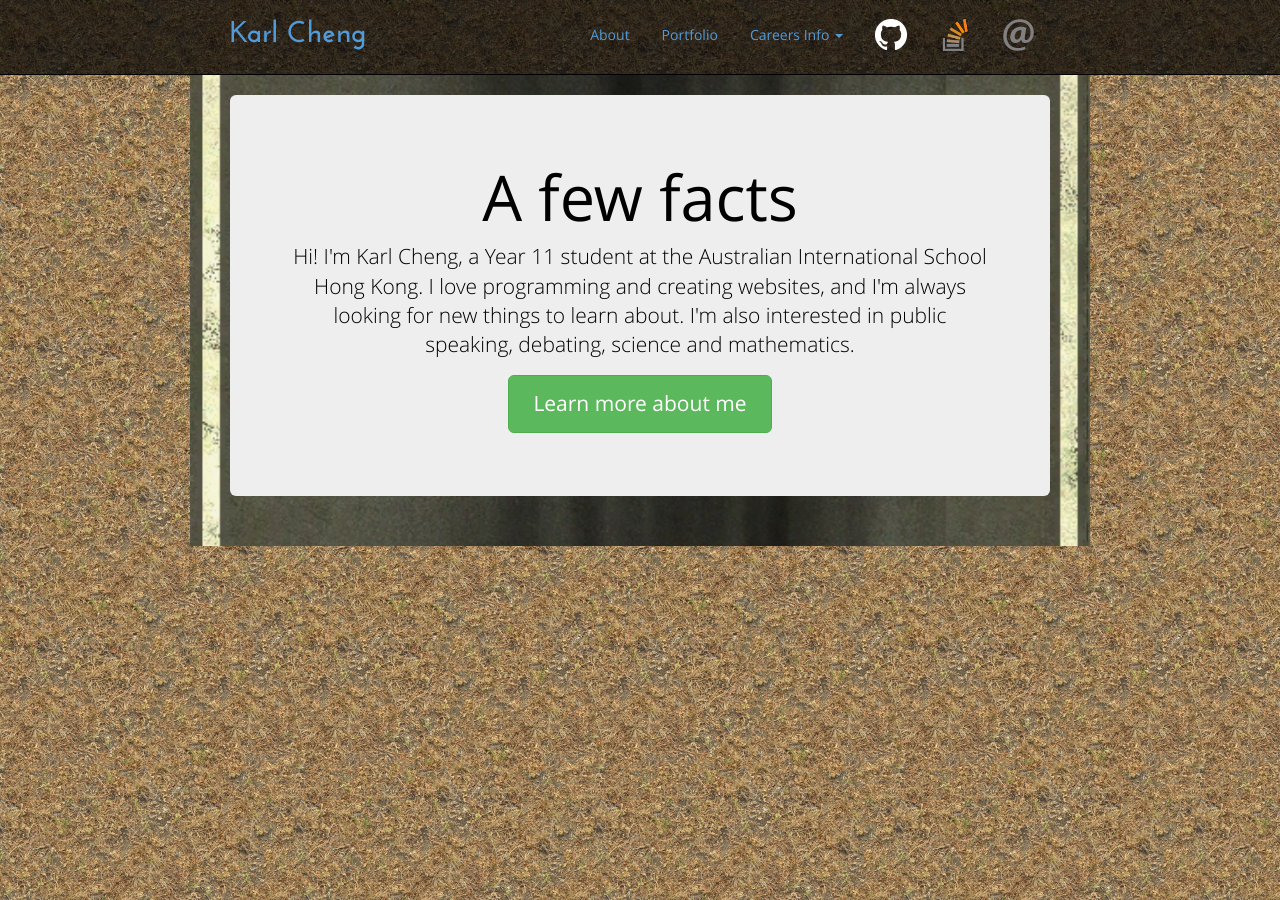
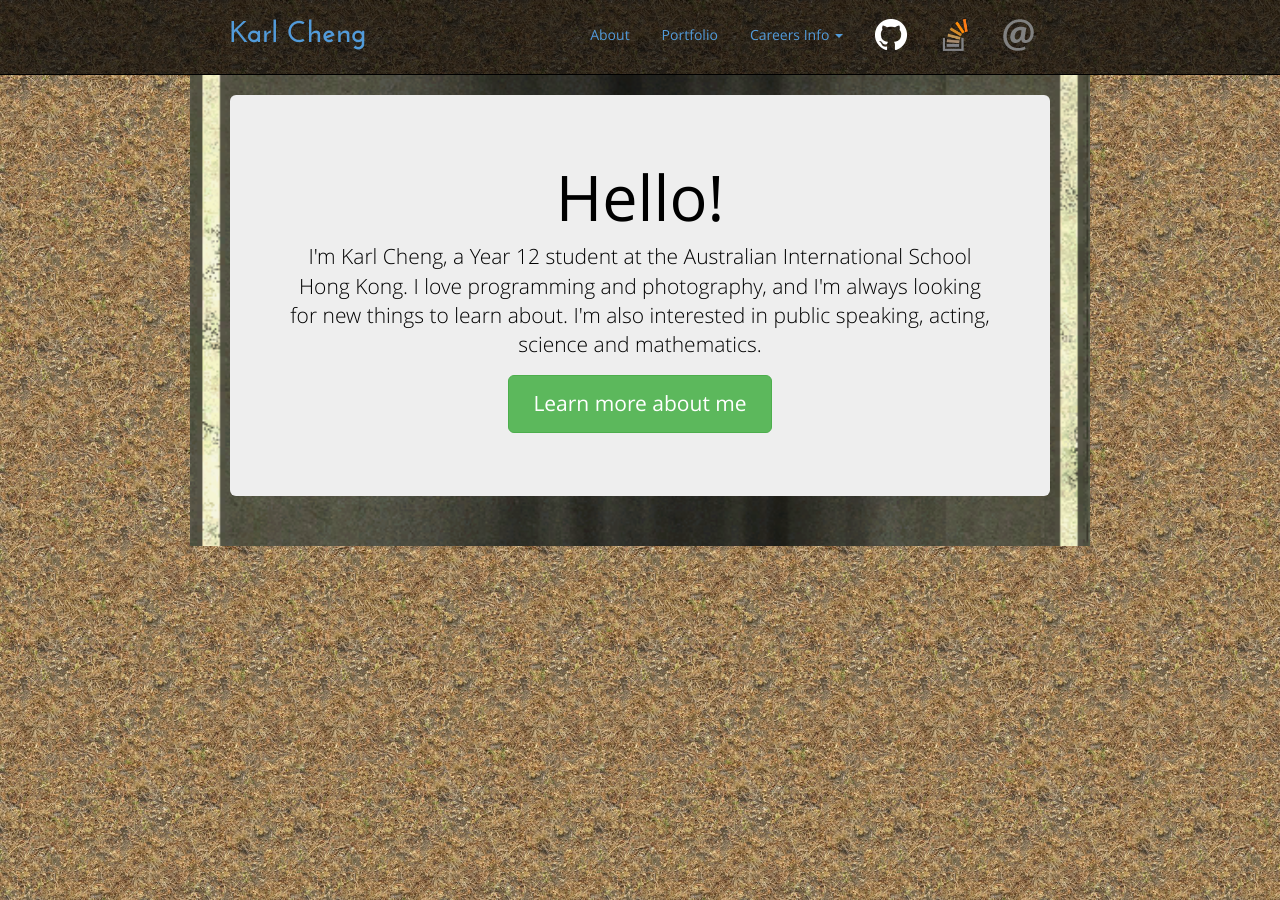
Before and after one commit to Qantas94Heavy/qantas94heavy.github.io, a Jekyll site: the page built from index.md, in a window 1280 px wide. Built offline with Jekyll 4.4.1, drawn with Linux system fonts in a browser that asks for light colours.

Commit message:
Update index page

```diff
--- a/index.md
+++ b/index.md
@@ -4,11 +4,11 @@ redirect_from: /eportfolio/
 ---
 
 <div class="jumbotron">
-  <h1>A few facts</h1>
+  <h1>Hello!</h1>
   <p class="lead">
-    Hi! I'm Karl Cheng, a Year 11 student at the Australian International School Hong Kong.
-    I love programming and creating websites, and I'm always looking for new things to learn about.
-    I'm also interested in public speaking, debating, science and mathematics.
+    I'm Karl Cheng, a Year 12 student at the Australian International School Hong Kong.
+    I love programming and photography, and I'm always looking for new things to learn about.
+    I'm also interested in public speaking, acting, science and mathematics.
   </p>
   <p><a class="btn btn-lg btn-success" href="{{ site.baseurl }}/about.html" role="button">Learn more about me</a></p>
 </div>
```
